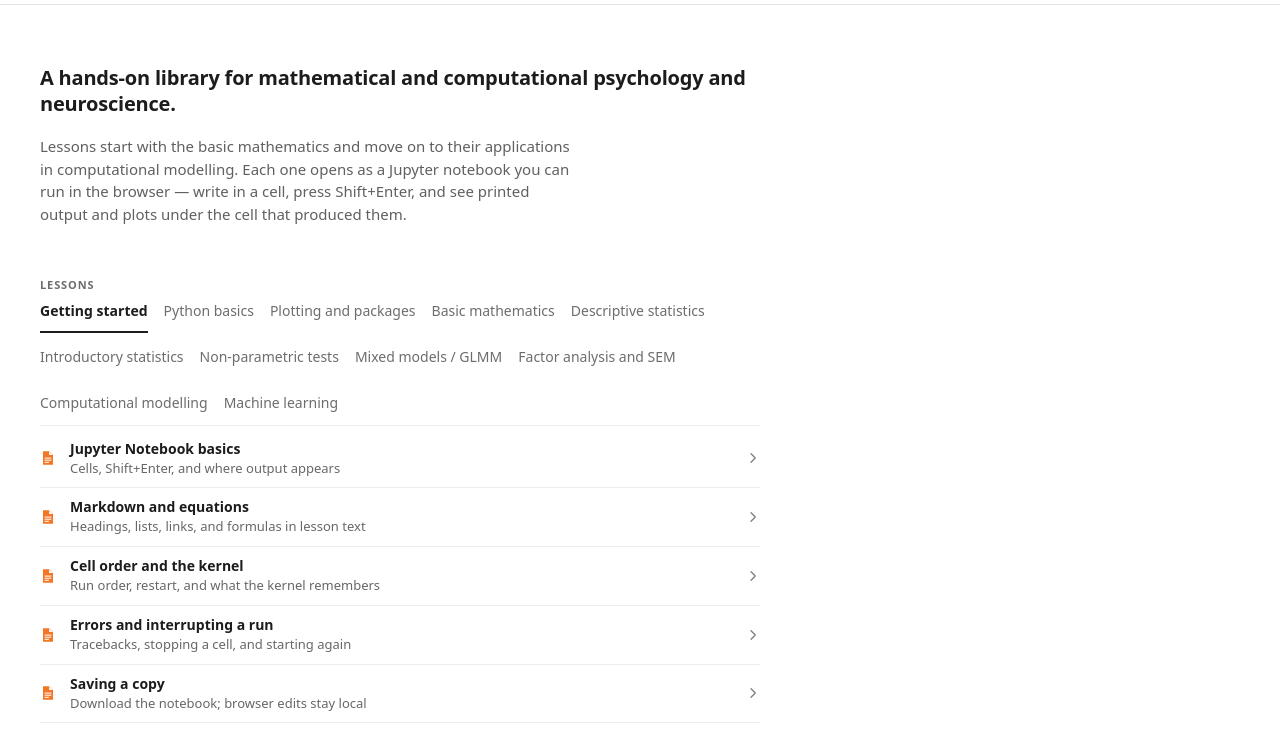
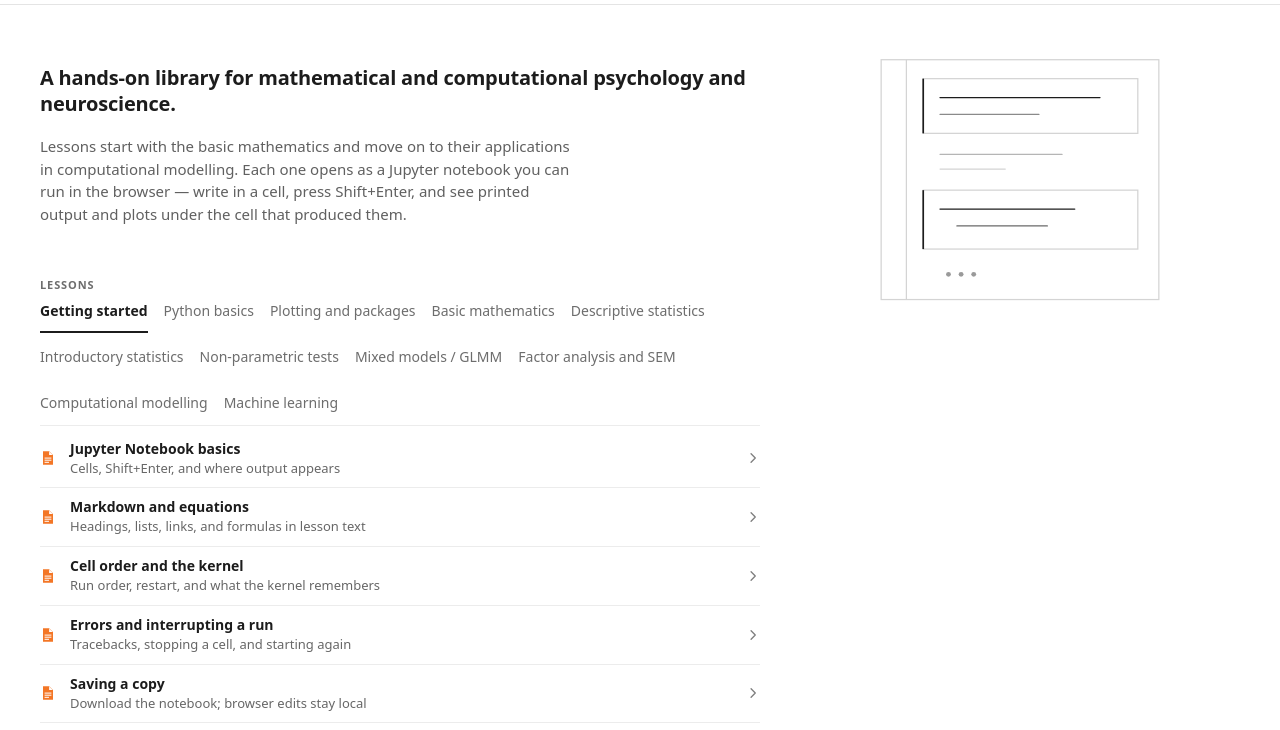
Before and after one commit to yiuhong/construct-library, a plain HTML site: page index.html in a window 1280 px wide. Shown: the part 51-781 px from the top of the page. Drawn offline with Linux system fonts and the light colour scheme.

Commit message:
Add a course illustration beside the library catalogue
On a wide library page, a quiet line drawing sits in the empty column to the right of the 800px catalogue and changes with the selected course. It is hidden below 1280px. The public version stays 0.1.0.

Co-authored-by: Yiu Hong Ko <yiuhong@users.noreply.github.com>

```diff
--- a/css/site.css
+++ b/css/site.css
@@ -199,6 +199,38 @@ body.notebook .wordmark-link {
   width: min(800px, 100%);
   margin: 0;
   padding: 60px var(--pad) 48px;
+}
+
+/* Quiet course drawing in the empty column beside the 800px catalogue.
+   Desktop only. The catalogue, tabs, wordmark, and footer are unchanged. */
+.course-art {
+  display: none;
+}
+
+@media (min-width: 1280px) {
+  body.library {
+    position: relative;
+  }
+
+  .course-art {
+    display: block;
+    position: absolute;
+    top: 96px;
+    left: 820px;
+    width: 400px;
+    margin: 0;
+    pointer-events: none;
+  }
+
+  .course-art img {
+    display: none;
+    width: 100%;
+    height: auto;
+  }
+
+  .course-art img.is-shown {
+    display: block;
+  }
 }
 
 h1 {
--- a/index.html
+++ b/index.html
@@ -12,6 +12,19 @@
       <img class="wordmark" src="assets/project-construct-wordmark.svg" alt="Project Construct" height="40">
     </a>
   </header>
+  <div class="course-art" data-course-art aria-hidden="true">
+    <img class="is-shown" data-course-art-id="getting-started" src="assets/course-art/getting-started.svg" alt="" width="400" height="284">
+    <img data-course-art-id="python-basics" src="assets/course-art/python-basics.svg" alt="" width="400" height="284">
+    <img data-course-art-id="python-plotting" src="assets/course-art/python-plotting.svg" alt="" width="400" height="284">
+    <img data-course-art-id="basic-mathematics" src="assets/course-art/basic-mathematics.svg" alt="" width="400" height="284">
+    <img data-course-art-id="descriptive-statistics" src="assets/course-art/descriptive-statistics.svg" alt="" width="400" height="284">
+    <img data-course-art-id="introductory-statistics" src="assets/course-art/introductory-statistics.svg" alt="" width="400" height="284">
+    <img data-course-art-id="non-parametric-tests" src="assets/course-art/non-parametric-tests.svg" alt="" width="400" height="284">
+    <img data-course-art-id="glmm" src="assets/course-art/glmm.svg" alt="" width="400" height="284">
+    <img data-course-art-id="factor-analysis-sem" src="assets/course-art/factor-analysis-sem.svg" alt="" width="400" height="284">
+    <img data-course-art-id="computational-modelling" src="assets/course-art/computational-modelling.svg" alt="" width="400" height="284">
+    <img data-course-art-id="machine-learning" src="assets/course-art/machine-learning.svg" alt="" width="400" height="284">
+  </div>
   <main class="library-main">
     <h1>A hands-on library for mathematical and computational psychology and neuroscience.</h1>
     <p class="lede">Lessons start with the basic mathematics and move on to their applications in computational modelling. Each one opens as a Jupyter notebook you can run in the browser — write in a cell, press Shift+Enter, and see printed output and plots under the cell that produced them.</p>
--- a/js/library.js
+++ b/js/library.js
@@ -158,6 +158,24 @@
     return Array.prototype.slice.call(nav.querySelectorAll(".cat-tab"));
   }
 
+  function hasArt(groupId) {
+    var root = document.querySelector("[data-course-art]");
+    if (!root || !groupId) return false;
+    var imgs = root.querySelectorAll("[data-course-art-id]");
+    for (var i = 0; i < imgs.length; i++) {
+      if (imgs[i].getAttribute("data-course-art-id") === groupId) return true;
+    }
+    return false;
+  }
+
+  function showCourseArt(groupId) {
+    var root = document.querySelector("[data-course-art]");
+    if (!root) return;
+    Array.prototype.forEach.call(root.querySelectorAll("[data-course-art-id]"), function (img) {
+      img.classList.toggle("is-shown", img.getAttribute("data-course-art-id") === groupId);
+    });
+  }
+
   function activate() {
     var tabList = tabs();
     var panelList = panels();
@@ -176,6 +194,7 @@
     panelList.forEach(function (panel) {
       panel.hidden = panel.getAttribute("data-group-panel") !== current;
     });
+    showCourseArt(!known && hasArt(hash) ? hash : current);
   }
 
   function renderGroups(groups) {
```
Also changed, not shown: CHANGELOG.md, assets/course-art/basic-mathematics.svg (added), assets/course-art/computational-modelling.svg (added), assets/course-art/descriptive-statistics.svg (added), assets/course-art/factor-analysis-sem.svg (added), assets/course-art/getting-started.svg (added), assets/course-art/glmm.svg (added), assets/course-art/introductory-statistics.svg (added), assets/course-art/machine-learning.svg (added), assets/course-art/non-parametric-tests.svg (added), assets/course-art/python-basics.svg (added), assets/course-art/python-plotting.svg (added).
